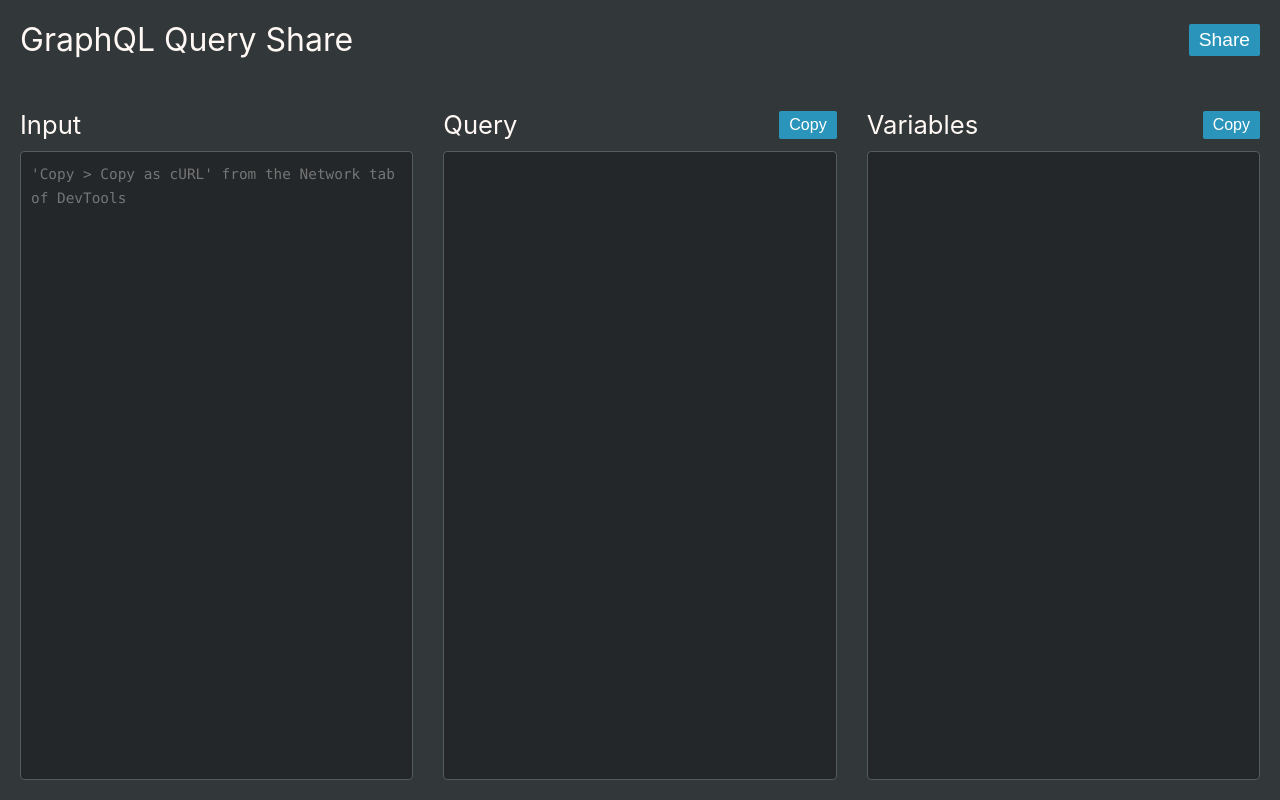
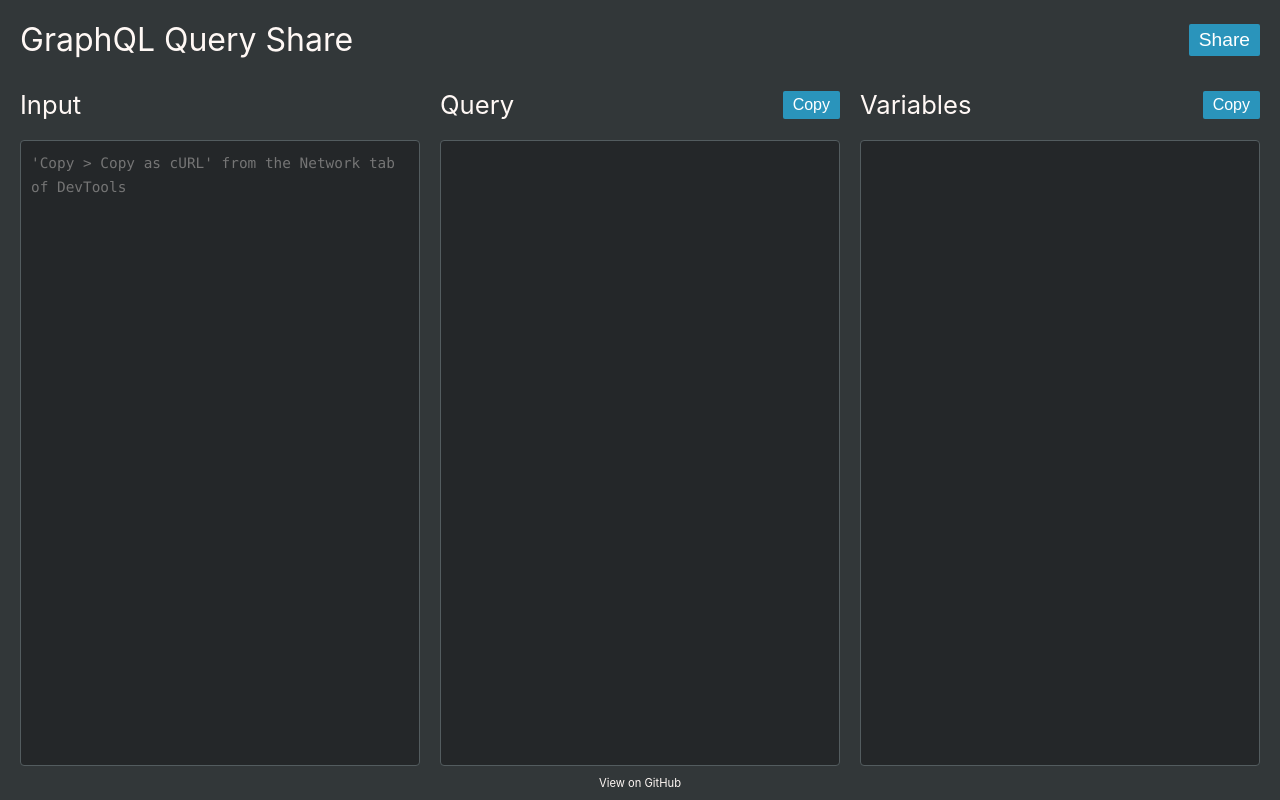
Before and after one commit to lukemartin/gql-share, a Svelte app: page / in a window 1280 px wide. Built offline with nearby package versions, Linux system fonts and the light colour scheme.

Commit message:
Add link to GitHub

```diff
--- a/public/global.css
+++ b/public/global.css
@@ -37,6 +37,15 @@
 
 h2 {
 	font-size: 1.6rem;
+}
+
+a,
+a:link,
+a:visited,
+a:active {
+	color: hsl(16, 100%, 98%);
+	text-decoration: none;
+	font-size: 0.7rem;
 }
 
 button {
--- a/src/App.svelte
+++ b/src/App.svelte
@@ -54,20 +54,26 @@
 		align-items: center;
 	}
 
+	footer {
+		display: flex;
+		justify-content: center;
+		align-items: center;
+		padding: 10px;
+	}
+
 	main {
 		display: grid;
 		grid-template-columns: minmax(0, 1fr) minmax(0, 1fr) minmax(0, 1fr);
 		grid-template-rows: minmax(0, 1fr);
-		gap: 10px;
-		padding: 10px;
+		gap: 0 20px;
+		padding: 0 20px;
 	}
 
 	section {
 		display: grid;
 		grid-template-columns: minmax(0, 1fr);
 		grid-template-rows: min-content minmax(0, 1fr);
-		gap: 1px 1px;
-		padding: 10px;
+		gap: 10px;
 	}
 	.section-header {
 		display: flex;
@@ -138,4 +144,8 @@
 			</div>
 		</section>
 	</main>
+
+	<footer>
+		<a href="https://github.com/lukemartin/gql-share">View on GitHub</a>
+	</footer>
 </div>
```
